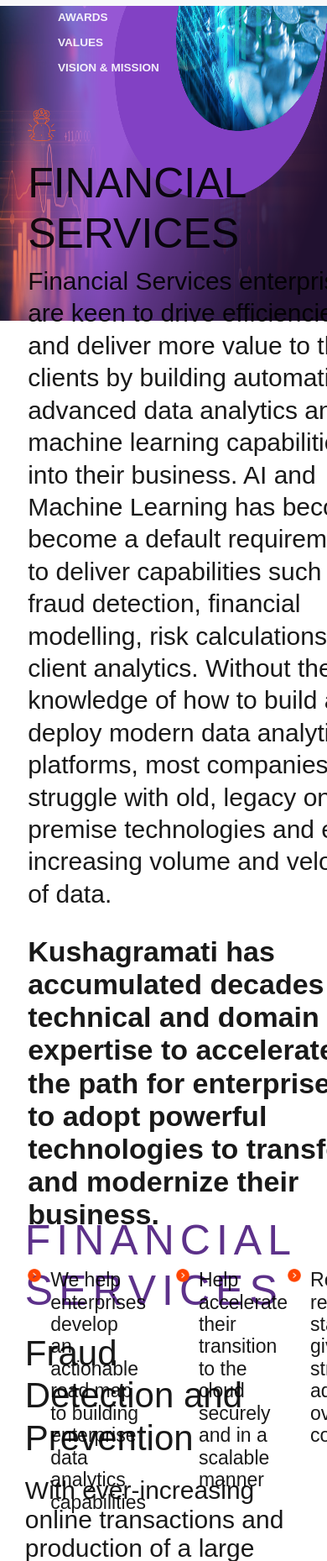
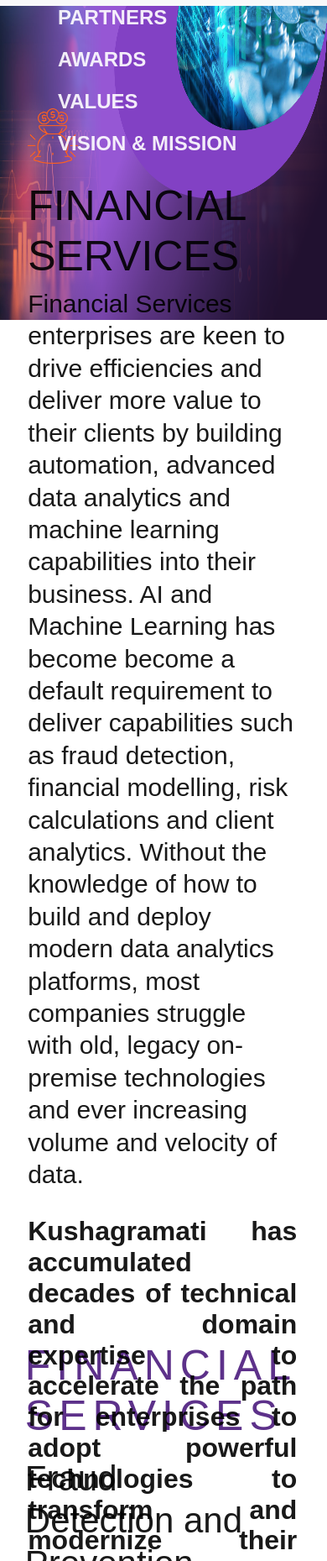
Before and after one commit to NiranjanKaranth/Kushagramathi, a plain HTML site: page pages/financial_services.html in a window 390 px wide. Shown: the part 141-2000 px from the top of the page at 84% size. Drawn offline with nearby package versions, Linux system fonts and the light colour scheme.

Commit message:
Add files via upload

```diff
--- a/pages/financial_services.html
+++ b/pages/financial_services.html
@@ -1470,7 +1470,6 @@
         @media only screen and (min-width: 320px) and (max-width: 992px) {
             .wrap {
                 width: 90%;
-
             }
 
             * {
@@ -1483,12 +1482,12 @@
             }
 
             .main-jumbotron {
-                height: 440px;
+                height: 439px;
                 width: 111%;
             }
 
             .healthcare-services-main-div {
-                padding-top: 750px;
+                padding-top:1050px;
             }
 
             .healthcare-head-content {
@@ -1497,9 +1496,8 @@
             }
 
 
-
-            .d-flex {
-                display: flex !important;
+            .direction {
+              flex-direction: column;
 
 
             }
@@ -1524,8 +1522,8 @@
                 margin-bottom: 40px;
                 width: 90%;
                 font-weight: 600;
-                text-align: left;
-                font-size: 34px;
+                text-align: justify;
+                font-size: 32px;
             }
 
             .healthcare-head-content-p2-ul {
@@ -1546,23 +1544,21 @@
 
             .orange-bullet-points-1 {
                 width: 81%;
-                font-size: 23px;
-            }
-
-            .orange-bullet-points-2 {
-                width: 82%;
-                font-size: 23px;
-
-            }
+                font-size: 30px;
+            }
+
 
             .orange-bullet-points-2 {
                 width: 86%;
-                font-size: 23px;
+                font-size: 30px;
             }
 
             .orange-bullet-points-3 {
                 width: 80%;
-                font-size: 23px;
+                font-size: 30px;
+            }
+            .orange1{
+                flex-direction: column;
             }
 
             .orange-bullet-points-1 span::before,
@@ -1574,10 +1570,7 @@
 
 
 
-            .healthcare-services-main-div {
-
-                padding-top: 900px;
-            }
+
 
             .improve-health {
                 width: 96%;
@@ -1594,7 +1587,7 @@
 
             .social-analytics-text p {
                 font-size: 30px;
-                text-align:left;
+                text-align: left;
             }
 
             strong {
@@ -1622,13 +1615,15 @@
                 margin-left: 256px;
             }
 
-            .carousel-nav{
-            flex-direction: column;
-            line-height: 30px;
-            }
-
-            .carousel-nav a{
+            .carousel-nav {
+                flex-direction: column;
+                line-height: 50px;
+            }
+
+            .carousel-nav a {
                 border-right: none;
+                font-size: 24px !important;
+
             }
 
             .navbar-bottom-right {
@@ -1640,8 +1635,7 @@
             }
 
             .orange-bullet {
-                height: 16px;
-
+                height: 30px !important;
                 margin-top: 5px;
             }
 
@@ -1650,12 +1644,16 @@
             }
 
             .social-analytics-text p {
-                width: 130%;
-
+                width: 126%;
+
+            }
+
+            .medical-device-text-p-2 {
+                margin-top: 15px;
             }
 
             .medical-device-text p {
-                width: 129%;
+                width: 120%;
             }
 
             .medical-device-textbox-div {
@@ -1673,11 +1671,11 @@
             }
 
             .alerts-for-mediaq {
-                width: 100% !important;
+                width: 100%;
             }
 
             .proactively-mediaq {
-                width: 100% !important;
+                width: 100%;
             }
 
             .accelerating-clinical-textbox {
@@ -1685,7 +1683,7 @@
             }
 
             .accelerating-clinical-textbox p {
-                width: 98% !important;
+                width: 98%;
             }
 
             .ai-leveraged-textbox {
@@ -1693,7 +1691,7 @@
             }
 
             .ai-leveraged-textbox p {
-                width: 100.4% !important;
+                width: 100.4%;
             }
 
 
@@ -1712,7 +1710,10 @@
                 margin-bottom: 16px;
             }
 
-
+            .healthcare-main-icon {
+                width: 60px;
+                height: 66px;
+            }
         }
     </style>
 
@@ -1863,7 +1864,7 @@
                         business.</p>
                     <div class="bullet-points">
 
-                        <ul class="d-flex p-0">
+                        <ul class="d-flex p-0 direction ">
 
                             <li class=" d-flex">
                                 <img class="orange-bullet" src="../resources/Orange arrow.png" alt="">
```
